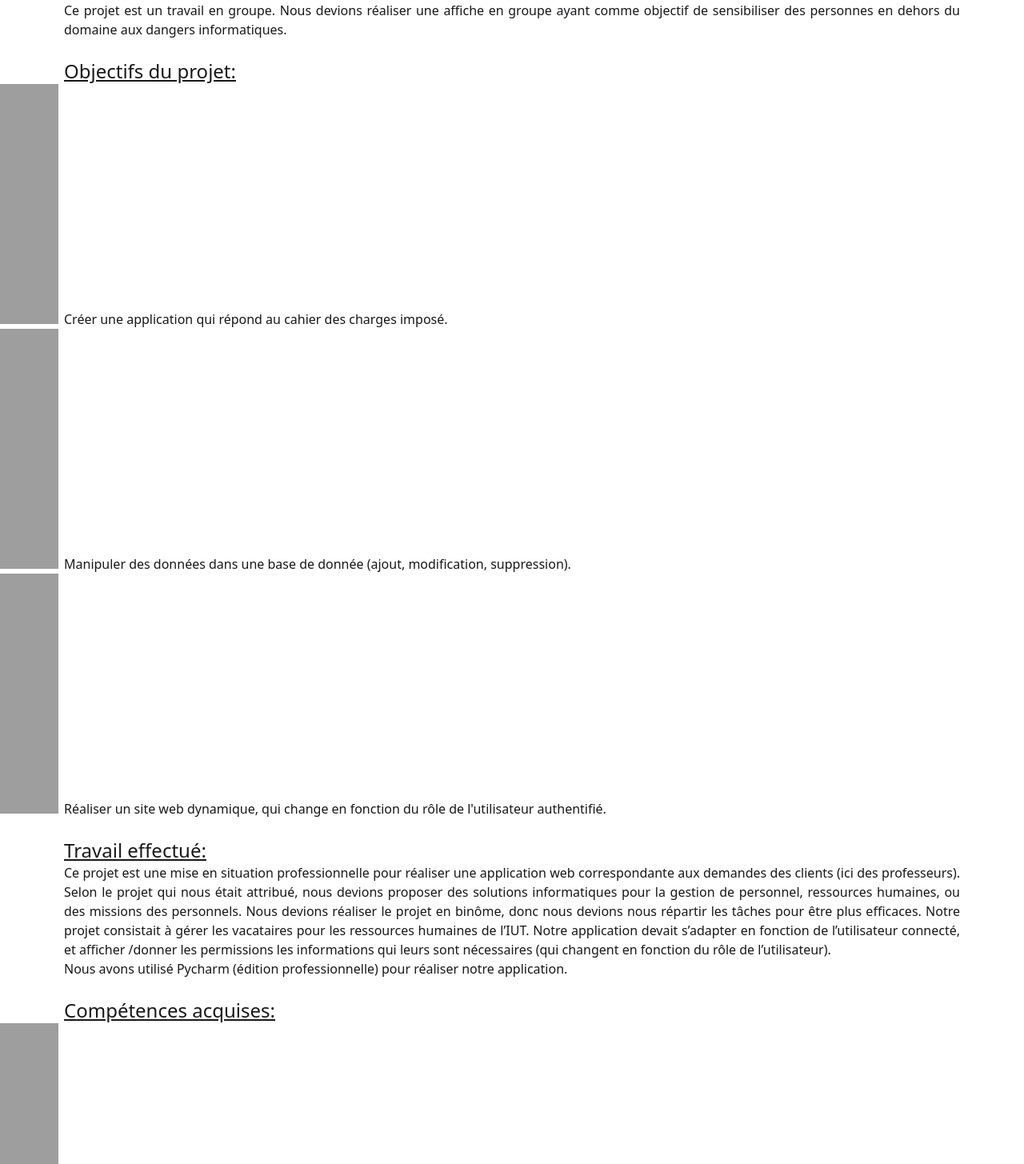
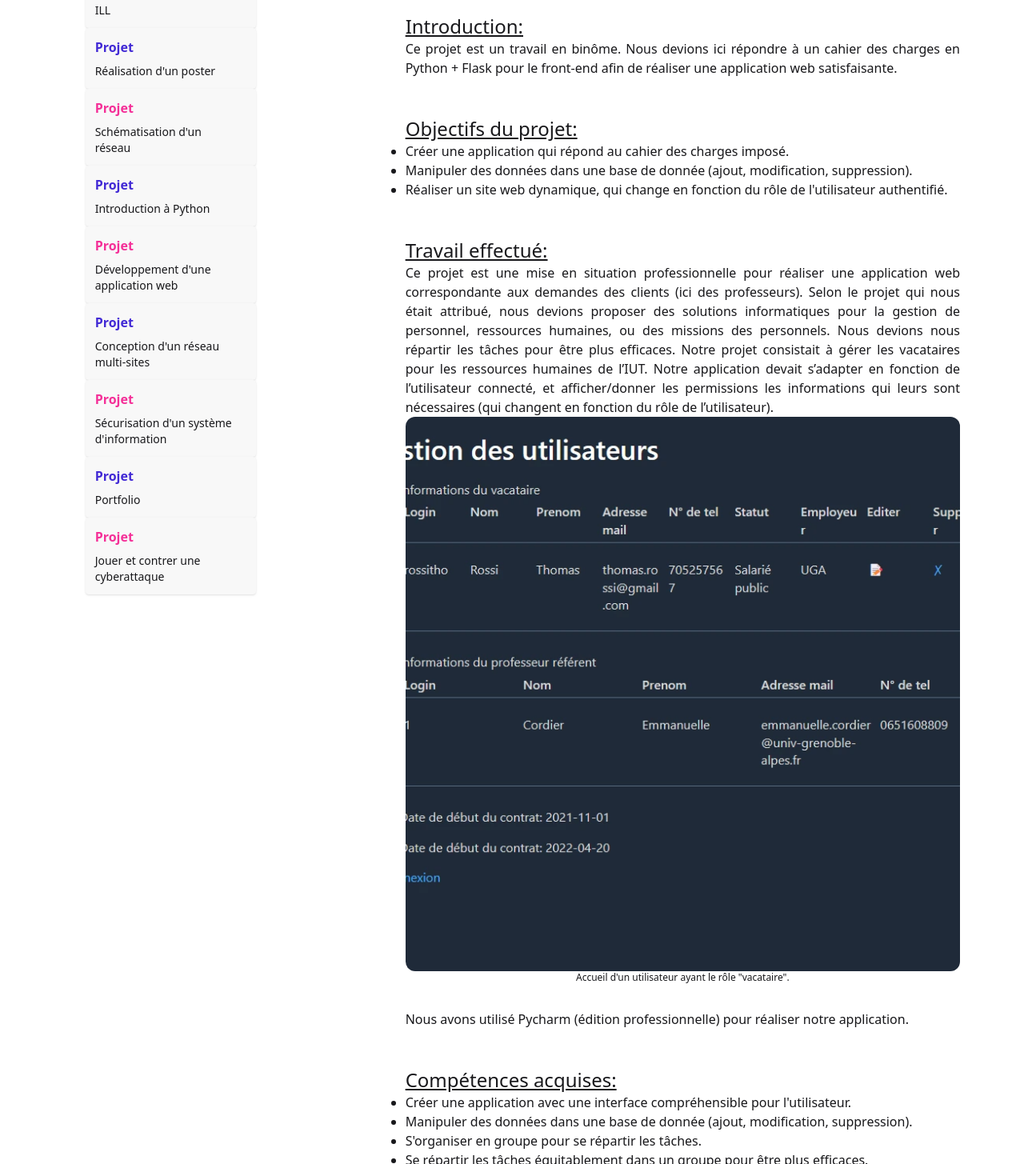
Before and after one commit to torineos/portfolio, a Vue app: page /project/project-webapp in a window 1280 px wide. Shown: the part 255-1710 px from the top of the page at 80% size. Built offline with nearby package versions, Linux system fonts and the light colour scheme.

Commit message:
feat: Devweb page done

```diff
--- a/src/views/projects/DevWebProject.vue
+++ b/src/views/projects/DevWebProject.vue
@@ -2,17 +2,19 @@
   <div
     class="bg-[url(/miniat_devweb.webp)] bg-fixed h-24 mx-auto overflow-y-scroll border-x"
   ></div>
-  <div class="mx-20 mb-8 mt-5">
+  <div class="grid grid-cols-3">
+    <ProjectsNavbar />
+    <div class="mx-20 pt-6 mt-5 flex flex-col col-span-2">
       <p class="text-3xl text-center">Développement d'une application web</p>
-    <p class="text-2xl underline">Introduction:</p>
+      <p class="text-2xl underline pt-6">Introduction:</p>
       <p class="text-justify">
-      Ce projet est un travail en groupe. Nous devions réaliser une affiche en
-      groupe ayant comme objectif de sensibiliser des personnes en dehors du
-      domaine aux dangers informatiques.
+        Ce projet est un travail en binôme. Nous devions ici répondre à un
+        cahier des charges en Python + Flask pour le front-end afin de réaliser
+        une application web satisfaisante.
       </p>
       <br />
-    <p class="text-2xl underline">Objectifs du projet:</p>
-    <ul class="list-image-[url(/src/components/icons/IconBook.vue)]">
+      <p class="text-2xl underline pt-6">Objectifs du projet:</p>
+      <ul class="list-disc">
         <li>Créer une application qui répond au cahier des charges imposé.</li>
         <li>
           Manipuler des données dans une base de donnée (ajout, modification,
@@ -24,26 +26,32 @@
         </li>
       </ul>
       <br />
-    <p class="text-2xl underline">Travail effectué:</p>
+      <p class="text-2xl underline pt-6">Travail effectué:</p>
       <p class="text-justify">
         Ce projet est une mise en situation professionnelle pour réaliser une
         application web correspondante aux demandes des clients (ici des
         professeurs). Selon le projet qui nous était attribué, nous devions
         proposer des solutions informatiques pour la gestion de personnel,
-      ressources humaines, ou des missions des personnels. Nous devions réaliser
-      le projet en binôme, donc nous devions nous répartir les tâches pour être
-      plus efficaces. Notre projet consistait à gérer les vacataires pour les
-      ressources humaines de l’IUT. Notre application devait s’adapter en
-      fonction de l’utilisateur connecté, et afficher /donner les permissions
-      les informations qui leurs sont nécessaires (qui changent en fonction du
-      rôle de l’utilisateur).
+        ressources humaines, ou des missions des personnels. Nous devions nous répartir les tâches
+        pour être plus efficaces. Notre projet consistait à gérer les vacataires
+        pour les ressources humaines de l’IUT. Notre application devait
+        s’adapter en fonction de l’utilisateur connecté, et afficher/donner les
+        permissions les informations qui leurs sont nécessaires (qui changent en
+        fonction du rôle de l’utilisateur).
         <br />
+        <div class="columns-1xs items-center gap-8">
+        <img
+          class="object-contain md:object-cover text-center aspect-square rounded-xl"
+          src="/logged.webp"
+        />
+      </div>
+      <p class="text-xs text-center mb-8">Accueil d'un utilisateur ayant le rôle "vacataire".</p>
         Nous avons utilisé Pycharm (édition professionnelle) pour réaliser notre
         application.
       </p>
       <br />
-    <p class="text-2xl underline">Compétences acquises:</p>
-    <ul class="list-image-[url(/src/components/icons/IconBook.vue)]">
+      <p class="text-2xl underline pt-6">Compétences acquises:</p>
+      <ul class="list-disc mb-8">
         <li>
           Créer une application avec une interface compréhensible pour
           l'utilisateur.
@@ -63,9 +71,10 @@
         </li>
       </ul>
       <br />
-    <p class="text-justify">
-      Notre affiche a fait parti des affiches désignées à être affichées dans le
-      hall RT !
-    </p>
+    </div>
   </div>
 </template>
+
+<script setup lang="ts">
+import ProjectsNavbar from "/src/components/ProjectsNavbar.vue";
+</script>
```
Also changed, not shown: public/logged.webp (added). Lines whose indentation alone changed are shown as unchanged.
